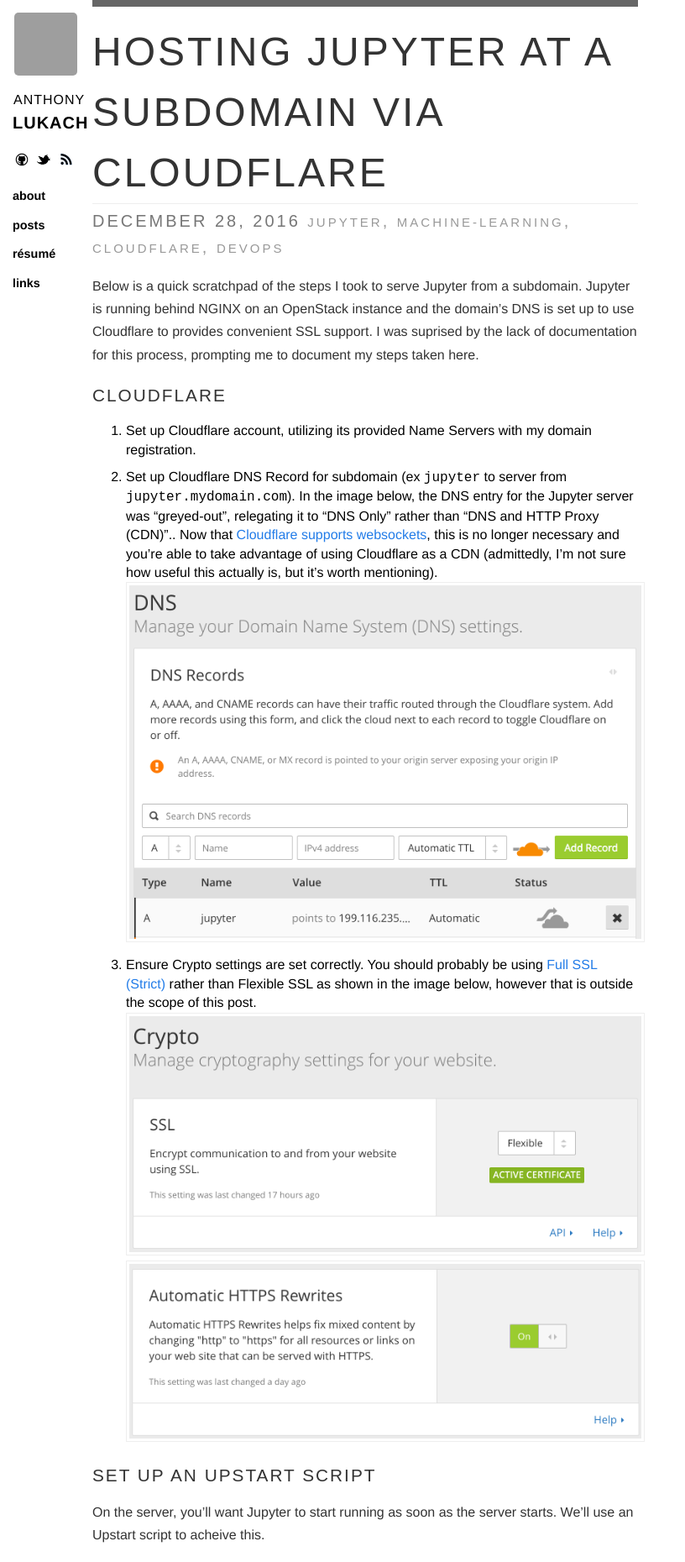
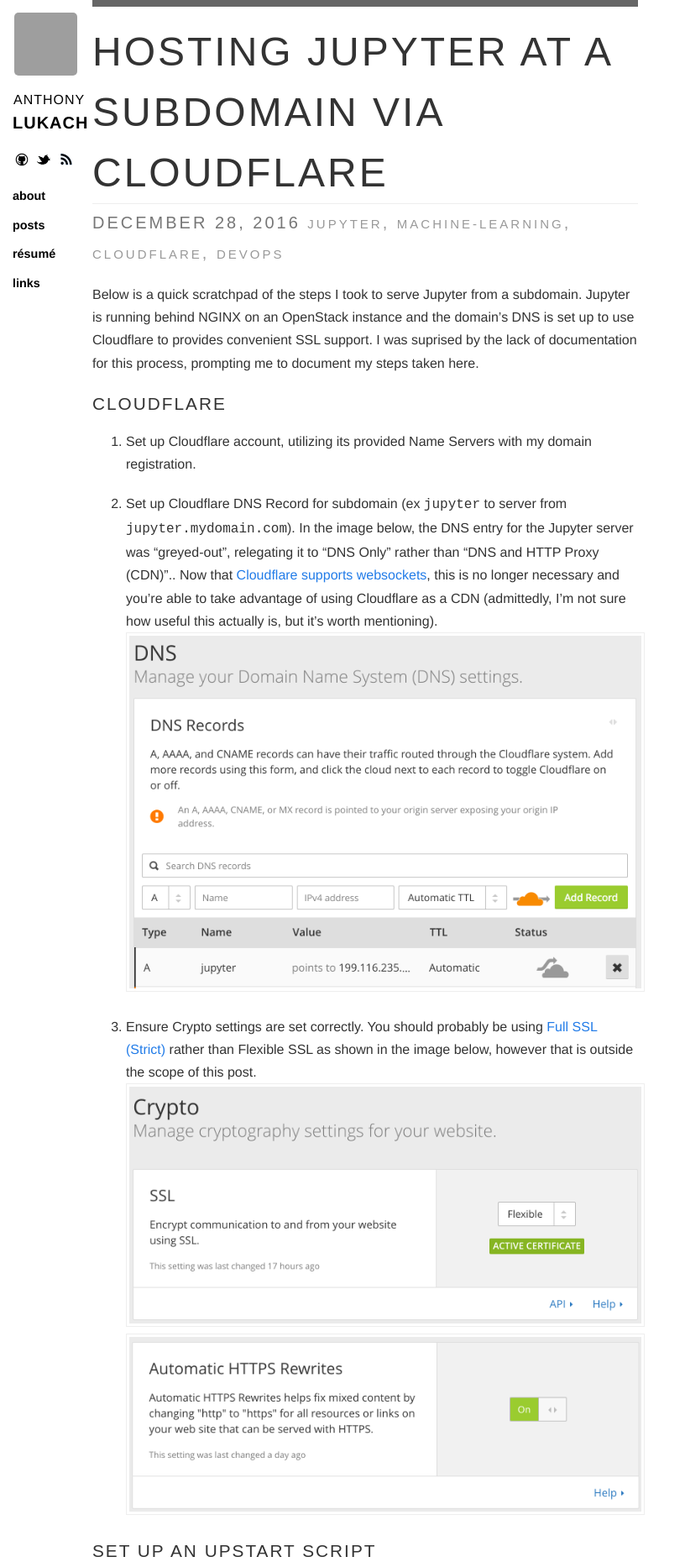
Before and after one commit to alukach/alukach.github.io, a Jekyll site: the page built from index.html, in a window 1280 px wide. Shown: the top 1860 px of the page at 84% size, without its empty margins (0-816 px from the left). Built offline with Jekyll 4.4.1, drawn with Linux system fonts in a browser that asks for light colours; nearby versions of some CDN libraries; the list of posts is cut into pages by our own code; grey boxes are pictures that could not be loaded.

Commit message:
Normalize style

```diff
--- a/css/base.css
+++ b/css/base.css
@@ -126,7 +126,7 @@ hr {
     font-size: 1em;
     padding-bottom: 5px;
     margin-bottom: 10px; }
-  .content p {
+  .content p, .content li {
     font-size: 1em;
     margin-top: 0;
     margin-bottom: 1.2em;
@@ -148,9 +148,6 @@ hr {
     background-image: url("/images/hr.png");
     background-repeat: repeat-x;
     margin: 2em 3em; }
-  .content li {
-    margin-bottom: 10px;
-    line-height: 1.4em; }
   .content blockquote {
     font-style: italic;
     font-size: 1em;
```
